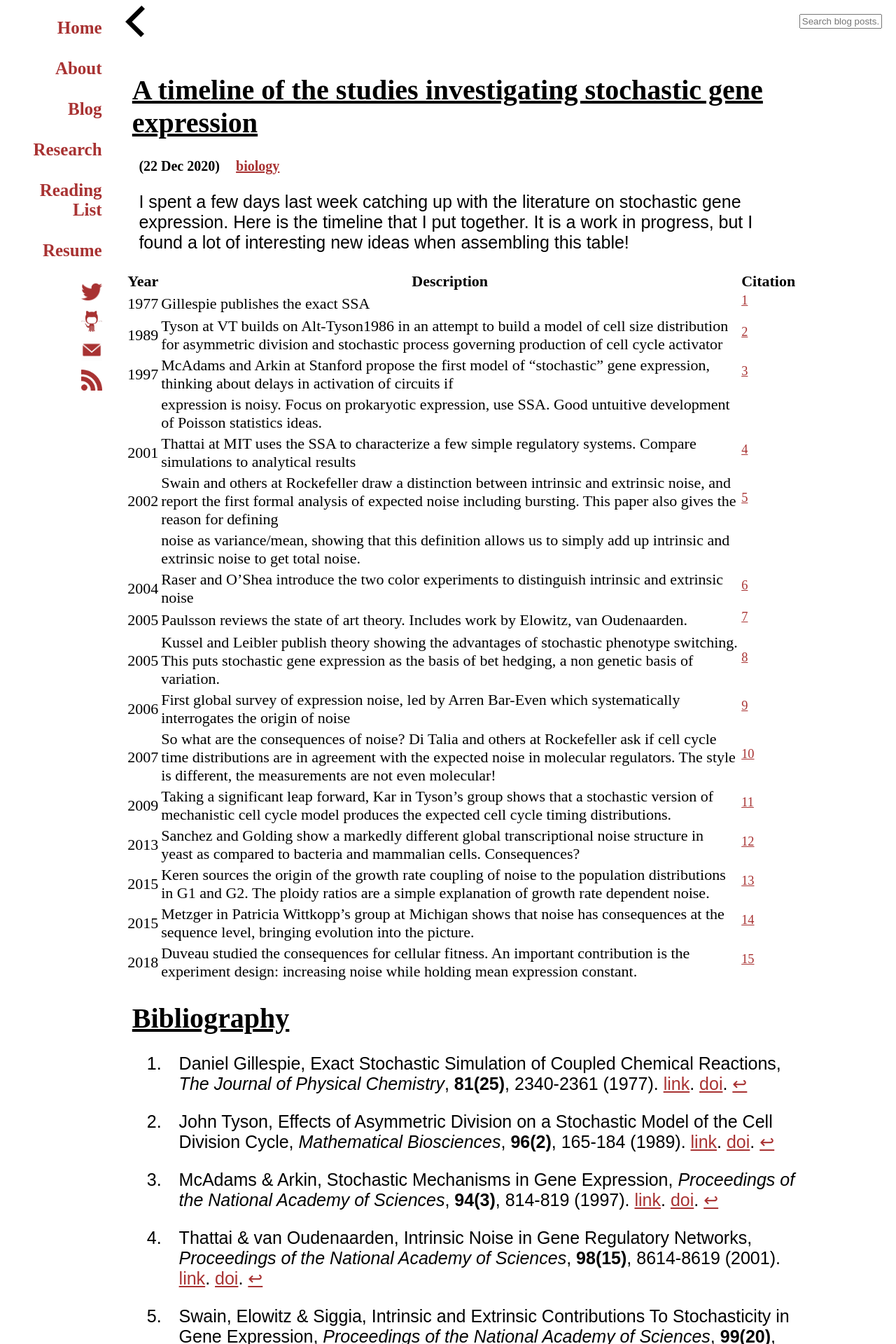
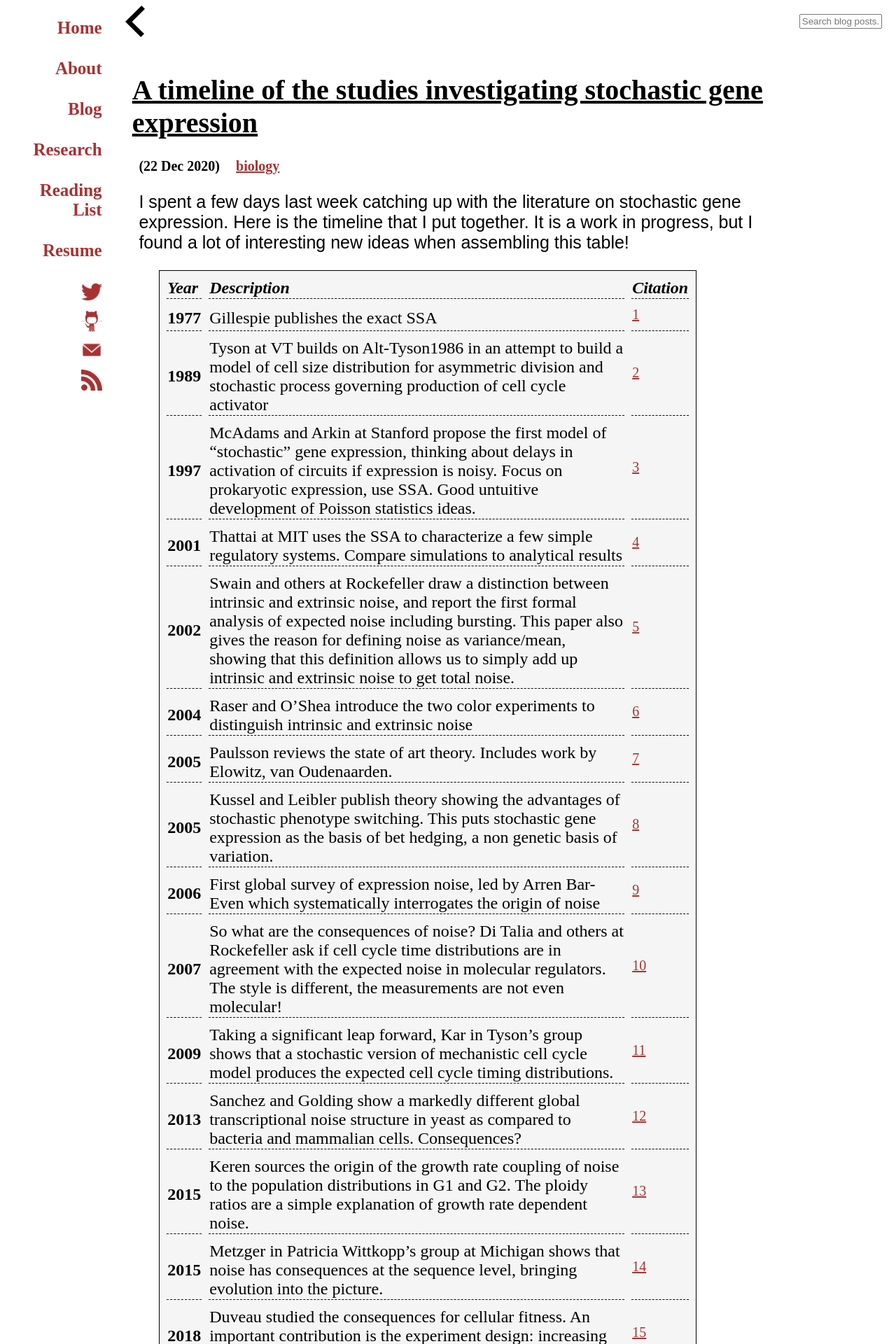
Before and after one commit to amoghpj/amoghpj.github.io, a Jekyll site: the page built from _posts/2020-12-22-timeline-noise.md, in a window 1280 px wide. Shown: the top 1920 px of the page at 70% size. Built offline with Jekyll 4.4.1, drawn with Linux system fonts in a browser that asks for light colours; comment, search, counter and statistics services are not loaded; some of the changed text lies outside the part shown.

Commit message:
Improve readability of table

```diff
--- a/_posts/2020-12-22-timeline-noise.md
+++ b/_posts/2020-12-22-timeline-noise.md
@@ -9,25 +9,23 @@ blog: true
 
 I spent a few days last week catching up with the literature on stochastic gene expression. Here is the timeline that I put together. It is a work in progress, but I found a lot of interesting new ideas when assembling this table!
 
-| Year | Description                                                                                                                                                                                                                                       | Citation                                                           |
-|------|---------------------------------------------------------------------------------------------------------------------------------------------------------------------------------------------------------------------------------------------------|--------------------------------------------------------------------|
-| 1977 | Gillespie publishes the exact SSA                                                                                                                                                                                                                 | [^1977_jpc_gillespie_exact_stochastic_simulation]                  |
-| 1989 | Tyson at VT builds on Alt-Tyson1986 in an attempt to build a model of cell size distribution for asymmetric division and stochastic process governing production of cell cycle activator                                                          | [^1989_matbio_tyson_asymmetric_division_stochastic]                |
-| 1997 | McAdams and Arkin at Stanford propose the first model of "stochastic" gene expression, thinking about delays in activation of circuits if                                                                                                         | [^1997_pronatacasci_mcadams_stochastic_mechanisms]                 |
-|      | expression is noisy. Focus on prokaryotic expression, use SSA. Good untuitive development of Poisson statistics ideas.                                                                                                                            |                                                                    |
-| 2001 | Thattai at MIT uses the SSA to characterize a few simple regulatory systems. Compare simulations to analytical results                                                                                                                            | [^2001_pnas_thattai_intrinsic_noise]                               |
-| 2002 | Swain and others at Rockefeller draw a distinction between intrinsic and extrinsic noise, and report the first formal analysis of expected noise including bursting. This paper also gives the reason for defining                                | [^2002_pnas_swain_intrinsic_extrinsic_contributions]               |
-|      | noise as variance/mean, showing that this definition allows us to simply add up intrinsic and extrinsic noise to get total noise.                                                                                                                 |                                                                    |
-| 2004 | Raser and O'Shea introduce the two color experiments to distinguish intrinsic and extrinsic noise                                                                                                                                                 | [^2004_sci_raser_control_stochasticity_eukaryotic]                 |
-| 2005 | Paulsson reviews the state of art theory. Includes work by Elowitz, van Oudenaarden.                                                                                                                                                              | [^2005_phylifrev_paulsson_stochastic_expression]                   |
-| 2005 | Kussel and Leibler publish theory showing the advantages of stochastic phenotype switching. This puts stochastic gene expression as the basis of bet hedging, a non genetic basis of variation.                                                   | [^2005_sci_kussell_phenotypic_diversity_growth_information]        |
-| 2006 | First global  survey of expression noise, led by Arren Bar-Even which systematically interrogates the origin of noise                                                                                                                             | [^2006_NatGen_Bar-Even_Noise_Protein_Expression_Scales]            |
-| 2007 | So what are the consequences of noise? Di Talia and others at Rockefeller ask if cell cycle time distributions are in agreement with the expected noise in molecular regulators. The style is different, the measurements are not even molecular! | [^2007_DiTalia_Molecular_Noise_Size_Control]                       |
-| 2009 | Taking a significant leap forward, Kar in Tyson's group shows that a stochastic version of mechanistic cell cycle model produces the expected cell cycle timing distributions.                                                                    | [^2009_pronatacasci_kar_noise_cell_cycle]                          |
-| 2013 | Sanchez and Golding show a markedly different global transcriptional noise structure in yeast as compared to bacteria and mammalian cells. Consequences?                                                                                          | [^2013_science_sanchez_genetic_determinants_noisy_gene_expression] |
-| 2015 | Keren sources the origin of the growth rate coupling of noise to the population distributions in G1 and G2. The ploidy ratios are a simple explanation of growth rate dependent noise.                                                            | [^2015_genres_keren_noise_gene_expression_growth_rate]             |
-| 2015 | Metzger in Patricia Wittkopp's group at Michigan shows that noise has consequences at the sequence level, bringing evolution into the picture.                                                                                                    | [^2015_nat_metzger_selection_noise_constrains]                     |
-| 2018 | Duveau studied the consequences for cellular fitness. An important contribution is the experiment design: increasing noise while holding mean expression constant.                                                                                | [^2018_eli_duveau_fitness_effects_noise]                           |
+| *Year*   | *Description*                                                                                                                                                                                                                                                                                                                                        | *Citation*                                                         |
+|----------|------------------------------------------------------------------------------------------------------------------------------------------------------------------------------------------------------------------------------------------------------------------------------------------------------------------------------------------------------|--------------------------------------------------------------------|
+| __1977__ | Gillespie publishes the exact SSA                                                                                                                                                                                                                                                                                                                    | [^1977_jpc_gillespie_exact_stochastic_simulation]                  |
+| __1989__ | Tyson at VT builds on Alt-Tyson1986 in an attempt to build a model of cell size distribution for asymmetric division and stochastic process governing production of cell cycle activator                                                                                                                                                             | [^1989_matbio_tyson_asymmetric_division_stochastic]                |
+| __1997__ | McAdams and Arkin at Stanford propose the first model of "stochastic" gene expression, thinking about delays in activation of circuits if expression is noisy. Focus on prokaryotic expression, use SSA. Good untuitive development of Poisson statistics ideas.                                                                                     | [^1997_pronatacasci_mcadams_stochastic_mechanisms]                 |
+| __2001__ | Thattai at MIT uses the SSA to characterize a few simple regulatory systems. Compare simulations to analytical results                                                                                                                                                                                                                               | [^2001_pnas_thattai_intrinsic_noise]                               |
+| __2002__ | Swain and others at Rockefeller draw a distinction between intrinsic and extrinsic noise, and report the first formal analysis of expected noise including bursting. This paper also gives the reason for defining noise as variance/mean, showing that this definition allows us to simply add up intrinsic and extrinsic noise to get total noise. | [^2002_pnas_swain_intrinsic_extrinsic_contributions]               |
+| __2004__ | Raser and O'Shea introduce the two color experiments to distinguish intrinsic and extrinsic noise                                                                                                                                                                                                                                                    | [^2004_sci_raser_control_stochasticity_eukaryotic]                 |
+| __2005__ | Paulsson reviews the state of art theory. Includes work by Elowitz, van Oudenaarden.                                                                                                                                                                                                                                                                 | [^2005_phylifrev_paulsson_stochastic_expression]                   |
+| __2005__ | Kussel and Leibler publish theory showing the advantages of stochastic phenotype switching. This puts stochastic gene expression as the basis of bet hedging, a non genetic basis of variation.                                                                                                                                                      | [^2005_sci_kussell_phenotypic_diversity_growth_information]        |
+| __2006__ | First global  survey of expression noise, led by Arren Bar-Even which systematically interrogates the origin of noise                                                                                                                                                                                                                                | [^2006_NatGen_Bar-Even_Noise_Protein_Expression_Scales]            |
+| __2007__ | So what are the consequences of noise? Di Talia and others at Rockefeller ask if cell cycle time distributions are in agreement with the expected noise in molecular regulators. The style is different, the measurements are not even molecular!                                                                                                    | [^2007_DiTalia_Molecular_Noise_Size_Control]                       |
+| __2009__ | Taking a significant leap forward, Kar in Tyson's group shows that a stochastic version of mechanistic cell cycle model produces the expected cell cycle timing distributions.                                                                                                                                                                       | [^2009_pronatacasci_kar_noise_cell_cycle]                          |
+| __2013__ | Sanchez and Golding show a markedly different global transcriptional noise structure in yeast as compared to bacteria and mammalian cells. Consequences?                                                                                                                                                                                             | [^2013_science_sanchez_genetic_determinants_noisy_gene_expression] |
+| __2015__ | Keren sources the origin of the growth rate coupling of noise to the population distributions in G1 and G2. The ploidy ratios are a simple explanation of growth rate dependent noise.                                                                                                                                                               | [^2015_genres_keren_noise_gene_expression_growth_rate]             |
+| __2015__ | Metzger in Patricia Wittkopp's group at Michigan shows that noise has consequences at the sequence level, bringing evolution into the picture.                                                                                                                                                                                                       | [^2015_nat_metzger_selection_noise_constrains]                     |
+| __2018__ | Duveau studied the consequences for cellular fitness. An important contribution is the experiment design: increasing noise while holding mean expression constant.                                                                                                                                                                                   | [^2018_eli_duveau_fitness_effects_noise]                           |
 
 
 
--- a/_sass/main.scss
+++ b/_sass/main.scss
@@ -64,9 +64,19 @@ $main-width: 75%;
     padding-top: 20px;
     // text-align: center;
     table {
-        font-size: 22px;
-        width: auto;
+        text-align: left;
+        font-size: 24px;
+        border: 1px solid black;
+        // border-collapse: collapse;
+        // border-bottom: 1px dashed black;
+        background-color: #f5f5f5;
+        border-spacing: 10px;
+        width: 80%;
+        margin-left: 5%;
         display: block;
+    }
+    th,td {
+        border-bottom: 1px dashed black;
     }
     h1 {
         font-family: "Modern";// "Arial";
```
